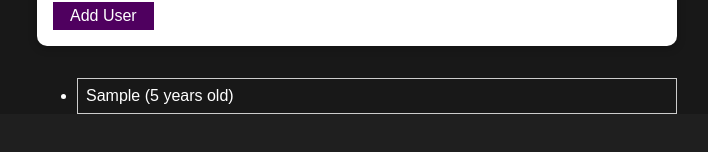
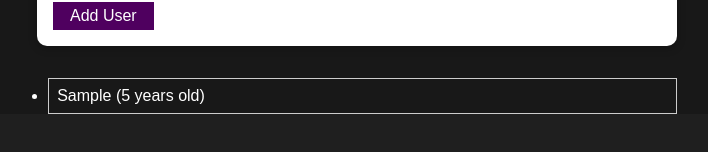
Before and after one commit to LyuboslavL/React-Udemy-Course, a React (Create React App) app in the folder UserList/: page / in a window 1280 px wide. Both pictures are taken after typing "Sample", "5" into the empty fields and a click on the button "Add User". Shown: the part 164-316 px from the top of the page, without its empty margins (283-991 px from the left). Built offline with nearby package versions, Linux system fonts and the light colour scheme.

Commit message:
Improving styles on UserList.css
Making it more eye-pleasing.

```diff
--- a/UserList/src/components/UserList/UserList.css
+++ b/UserList/src/components/UserList/UserList.css
@@ -2,6 +2,7 @@
     margin: 2rem auto;
     width: 90%;
     max-width: 40rem;
+    padding-left: 0.7rem;
 }
 
 .users ul {
```
